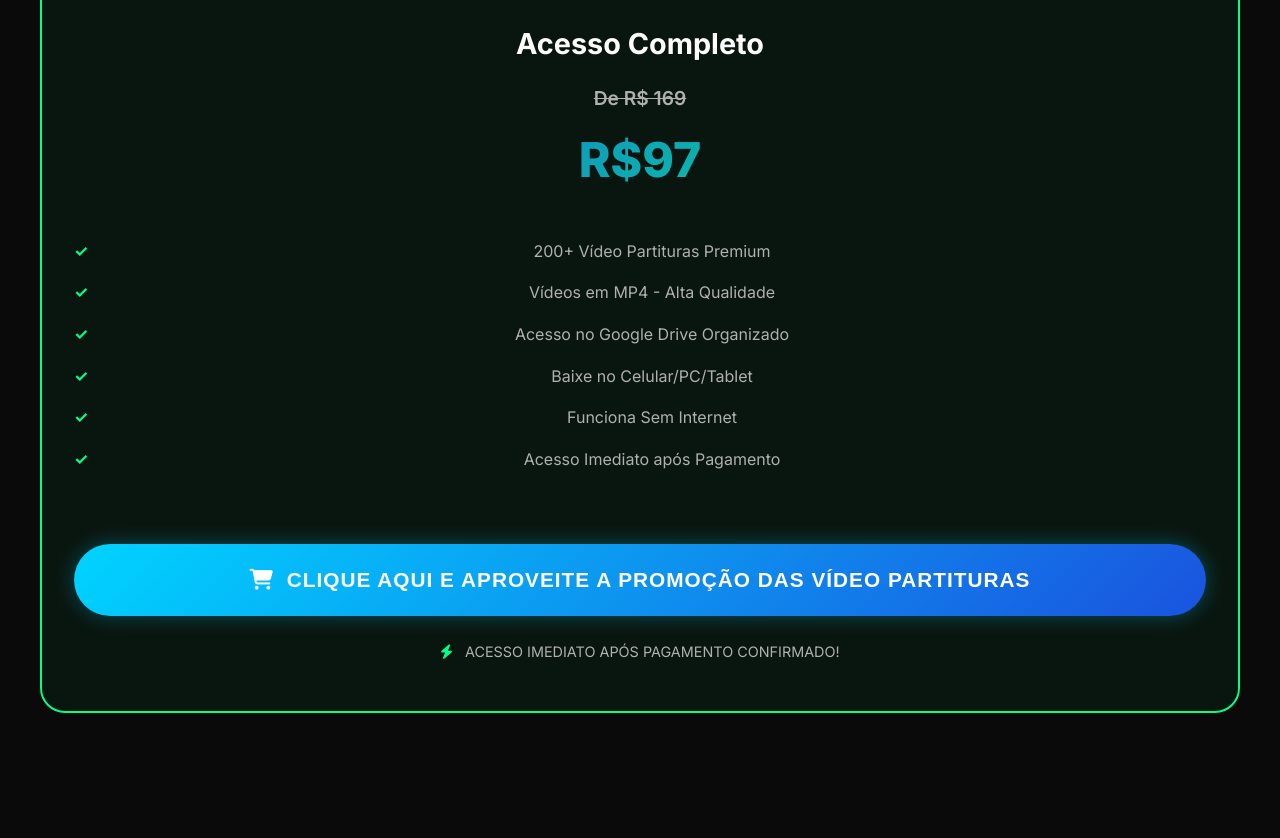
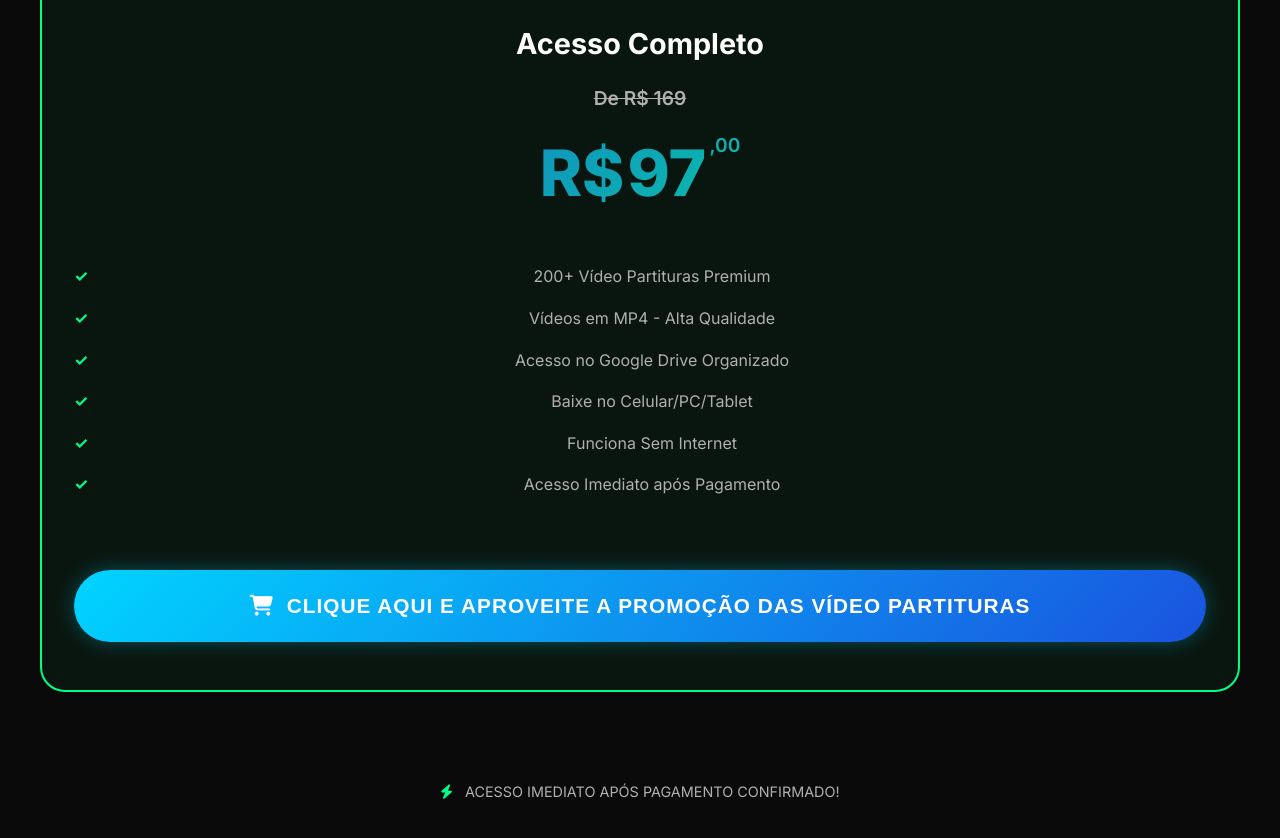
Before and after one commit to RaioneMachado/vsl-mp4-sax, a plain HTML site: page index.html in a window 1280 px wide. Shown: the part 5221-6059 px from the top of the page. Drawn offline with Linux system fonts and the light colour scheme; a script that the page names is missing.

Commit message:
atualização

```diff
--- a/index.html
+++ b/index.html
@@ -512,7 +512,8 @@
                         <span style="text-decoration: line-through; color: var(--text-gray);">De R$ 169</span>
                     </div>
                     <div class="price">
-                            R$<span style="font-size: 3rem; font-weight: 800;">97</span>
+                        R$<span style="font-size: 4rem; font-weight: 800;">97</span>
+                        <span class="price-cents">,00</span>
                     </div>
                 </div>
 
@@ -531,7 +532,10 @@
                     <i class="fas fa-shopping-cart"></i>
                     Clique aqui e aproveite a promoção das vídeo partituras
                 </button>
-
+            </div>
+        </div>
+    </div>
+</section>
 
                     <div style="text-align: center; margin-top: 1.5rem; color: var(--text-gray); font-size: 0.9rem;">
                         <i class="fas fa-bolt" style="color: var(--accent-color); margin-right: 0.5rem;"></i>
--- a/style.css
+++ b/style.css
@@ -525,13 +525,17 @@ section {
 }
 
 .price {
-    font-size: 3rem;
+    font-size: 4rem; /* Aumentado de 3rem */
     font-weight: 800;
     background: var(--gradient-primary);
     -webkit-background-clip: text;
     -webkit-text-fill-color: transparent;
     background-clip: text;
     margin-bottom: 0.5rem;
+    display: flex;
+    align-items: baseline;
+    justify-content: center;
+    gap: 0.2rem;
 }
 
 .price-card.featured .price {
@@ -542,8 +546,10 @@ section {
 }
 
 .price-cents {
-    font-size: 1.5rem;
+    font-size: 1.2rem; /* Reduzido de 1.5rem */
     font-weight: 600;
+    align-self: flex-start;
+    margin-top: 0.5rem;
 }
 
 .price-note {
```
Lines whose indentation alone changed are shown as unchanged.
